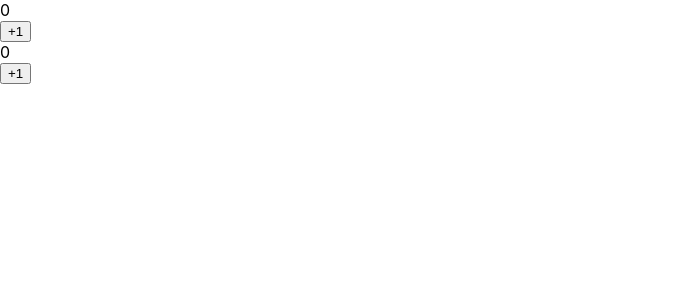
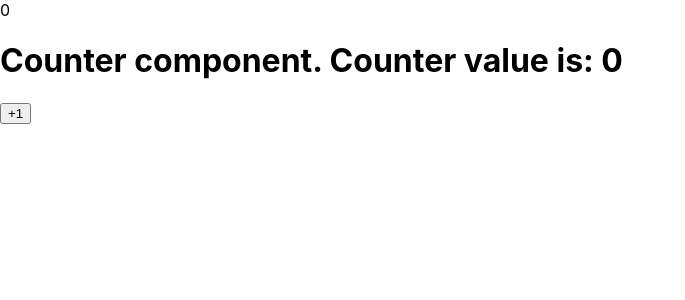
Before and after one commit to alinareabteva/react_course, a React (Create React App) app: page / in a window 1280 px wide. Shown: the top 300 px of the page, without its empty margins (0-685 px from the left). Built offline with nearby package versions, Linux system fonts and the light colour scheme.

Commit message:
How to use props and propTypes

```diff
--- a/package.json
+++ b/package.json
@@ -6,6 +6,8 @@
     "@testing-library/jest-dom": "^5.16.5",
     "@testing-library/react": "^13.4.0",
     "@testing-library/user-event": "^13.5.0",
+    "eslint": "^8.25.0",
+    "prop-types": "^15.8.1",
     "react": "^18.2.0",
     "react-dom": "^18.2.0",
     "react-scripts": "5.0.1",
--- /dev/null
+++ b/src/04_props/Lesson.jsx
@@ -0,0 +1,50 @@
+import React, {Component, useState} from 'react';
+import PropTypes from 'prop-types'
+
+//there is an argument = props(an object)
+const Counter = ({counter, func, number, string}) => {
+  console.log(counter, func, number, string)
+  return <h1> {`Counter component. Counter value is: ${counter}`}</h1>
+}
+
+//props are written in propTypes and their types
+//isRequired = key prop(obligatory)
+Counter.propTypes = {
+  counter: PropTypes.number.isRequired,
+  func: PropTypes.func,
+  number: PropTypes.number,
+  string: PropTypes.string,
+}
+
+//default values(not obligatory)
+Counter.defaultProps = {
+  func: () => {},
+  number: 0,
+  string: '',
+}
+
+class CounterButton extends Component{
+  state = {
+    counter:0,
+  }
+  handleClick = () => {
+    this.setState(({ counter }) => ({
+        counter: ++counter,
+    }))
+    }
+render(){
+
+  const {counter} = this.state;
+
+    return(
+      <div>
+        <div> {counter} </div>
+        <Counter
+             counter={counter}
+              />
+        <button onClick={this.handleClick}> +1 </button>
+      </div>
+    );
+  }
+}
+export default CounterButton;
--- a/src/index.js
+++ b/src/index.js
@@ -2,7 +2,7 @@ import React from 'react';
 import ReactDOM from 'react-dom/client';
 import './index.css';
 import reportWebVitals from './reportWebVitals';
-import Lesson from './03_state/Lesson.jsx'
+import Lesson from './04_props/Lesson.jsx'
 
 const root = ReactDOM.createRoot(document.getElementById('root'));
 root.render(
```
Also changed, not shown: 1 other file (tests, documents, lock files or other folders).
